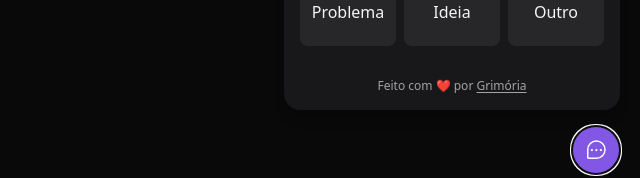
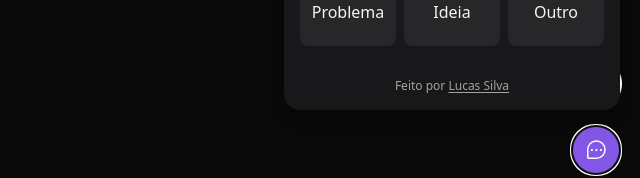
Before and after one commit to Dragg-io/nlw-return-impulse-web, a React (Vite) app: page / in a window 1280 px wide. Both pictures are taken after a click on the button "Feedback". Shown: the part 606-784 px from the top of the page, without its empty margins (640-1280 px from the left). Built offline with nearby package versions, Linux system fonts and the light colour scheme; no server answers.

Commit message:
Adição de botão do WPP

```diff
--- a/src/App.tsx
+++ b/src/App.tsx
@@ -1,5 +1,9 @@
 import { Widget } from "./components/Widget/Widget";
+import WppButton from "./components/WppButton/WppButton";
 
 export function App() {
-  return <Widget />
+  return <>
+    <WppButton />
+    <Widget />
+  </>
 }
--- a/src/components/WidgetForm/WidgetForm.tsx
+++ b/src/components/WidgetForm/WidgetForm.tsx
@@ -66,7 +66,7 @@ export function WidgetForm() {
       }
 
       <footer className="text-xs text-neutral-400">
-        Feito com ❤️ por <a className="underline underline-offset-2" target={'_blank'} href="https://www.grimoria.com.br">Grimória</a>
+        Feito por <a className="underline underline-offset-2" target={'_blank'} href="/">Lucas Silva</a>
       </footer>
     </div >
   )
--- /dev/null
+++ b/src/components/WppButton/WppButton.tsx
@@ -0,0 +1,8 @@
+import React from 'react';
+import wppImage from '../../assets/WhatsApp_Logo_flutuante.png';
+
+const WppButton: React.FC = () => {
+  return <a className='absolute bottom-[85px] right-[18px] flex flex-col items-end w-[50px]' href="https://wa.me/551128530349" target="_blank"><img src={wppImage} /> </a>;
+}
+
+export default WppButton;
```
Also changed, not shown: src/assets/WhatsApp_Logo_flutuante.png (added).
